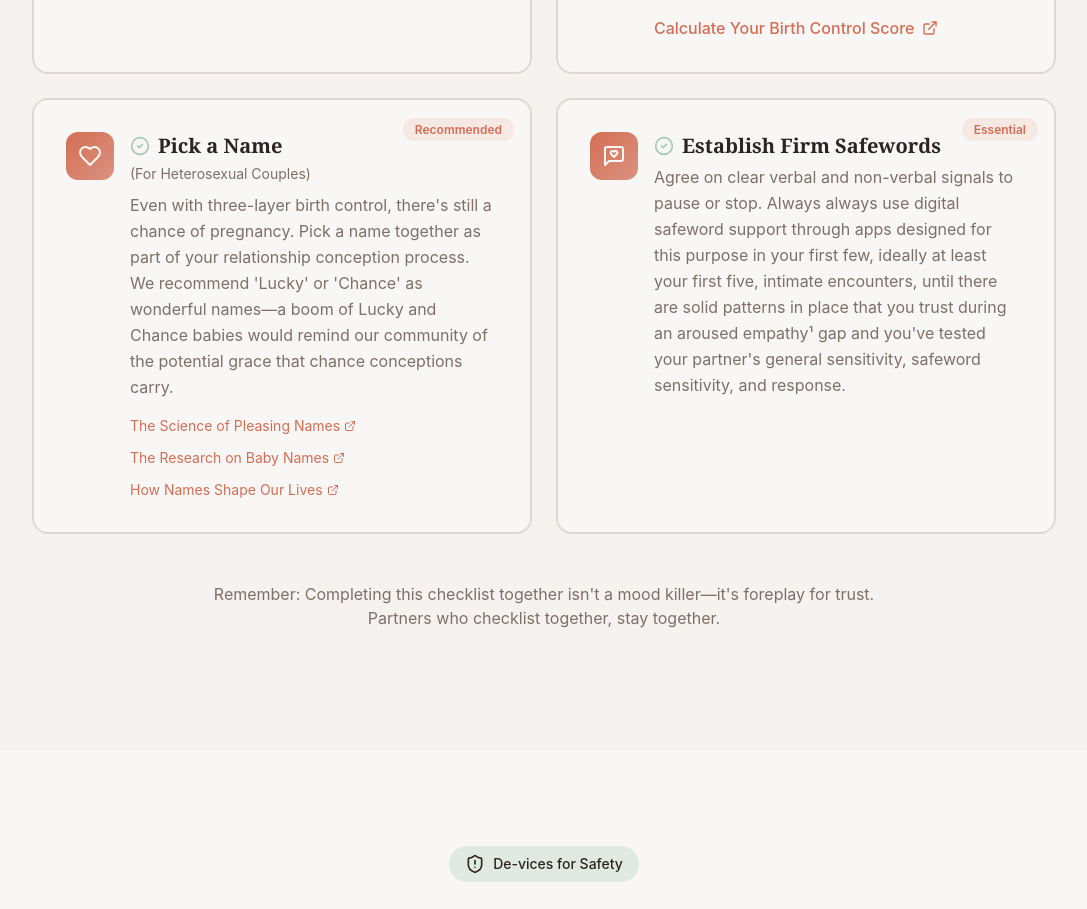
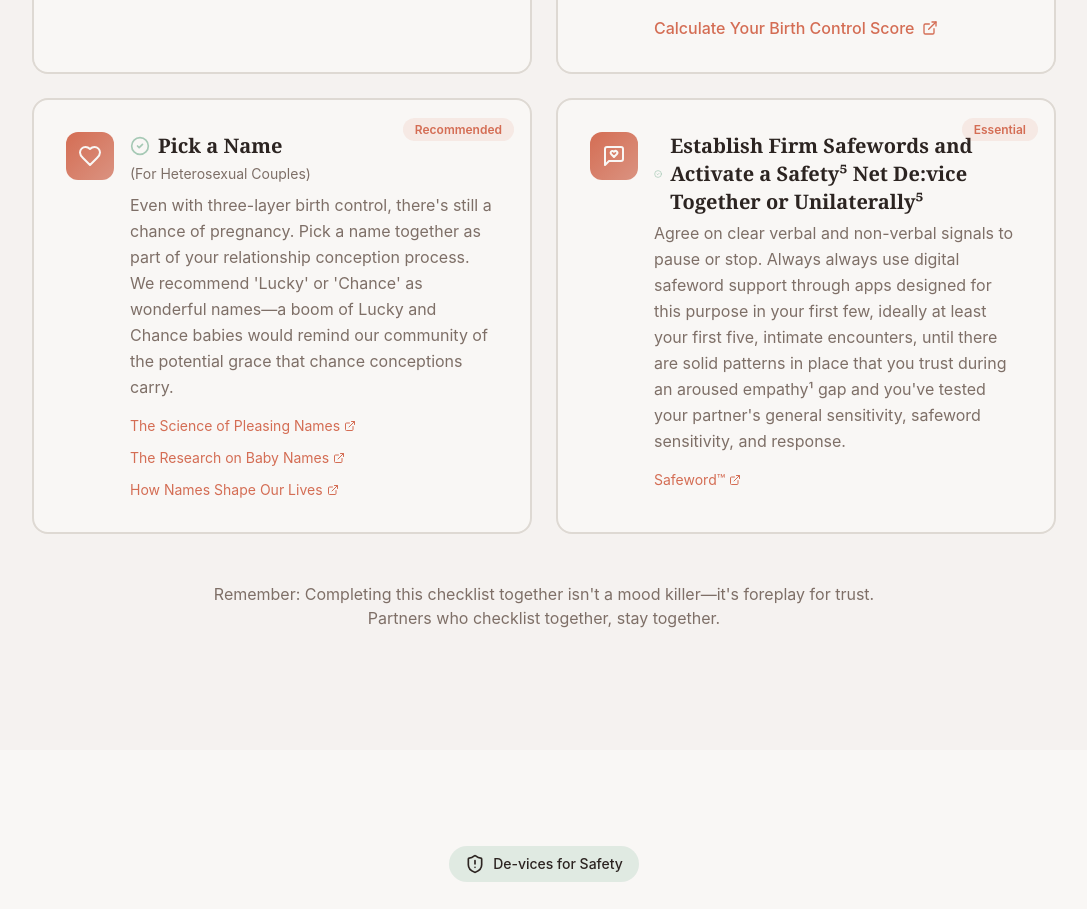
Before and after one commit to LifesaverLabs/FeministYes, a React (Vite) app: page / in a window 1280 px wide. Shown: the part 4003-4912 px from the top of the page, without its empty margins (96-1183 px from the left). Built offline with nearby package versions, Linux system fonts and the light colour scheme; the HTML template or start-up script is replaced by a standard one.

Commit message:
Code edited in Lovable Code Editor
Edited UI in Lovable

```diff
--- a/src/components/SREChecklist.tsx
+++ b/src/components/SREChecklist.tsx
@@ -80,10 +80,16 @@ const checklistItems = [
   },
   {
     icon: MessageSquareHeart,
-    title: "Establish Firm Safewords",
+    title: "Establish Firm Safewords and Activate a Safety⁵ Net De:vice Together or Unilaterally⁵",
     description:
       "Agree on clear verbal and non-verbal signals to pause or stop. Always always use digital safeword support through apps designed for this purpose in your first few, ideally at least your first five, intimate encounters, until there are solid patterns in place that you trust during an aroused empathy¹ gap and you've tested your partner's general sensitivity, safeword sensitivity, and response.",
     priority: "Essential",
+    resources: [
+      {
+        text: "Safeword™",
+        url: "https://www.safeword.us",
+      },
+    ],
   },
 ];
 
```
